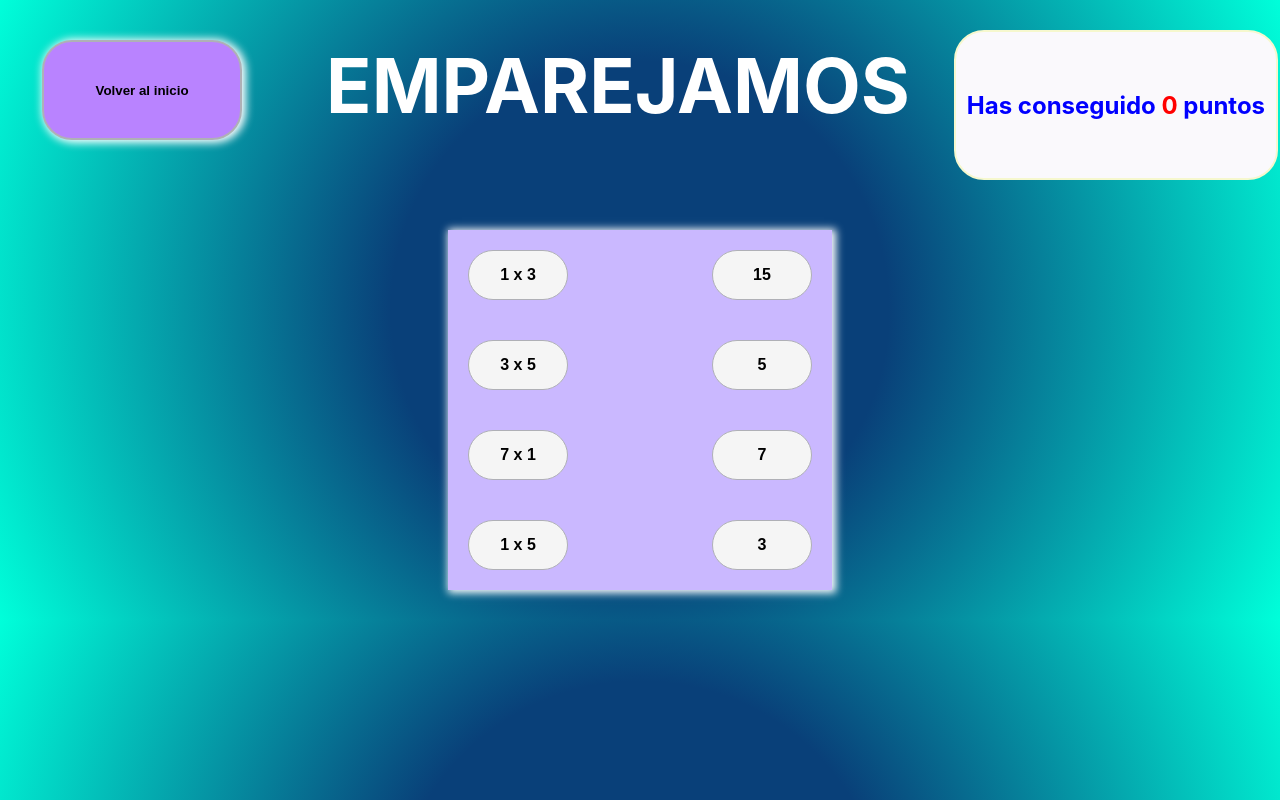
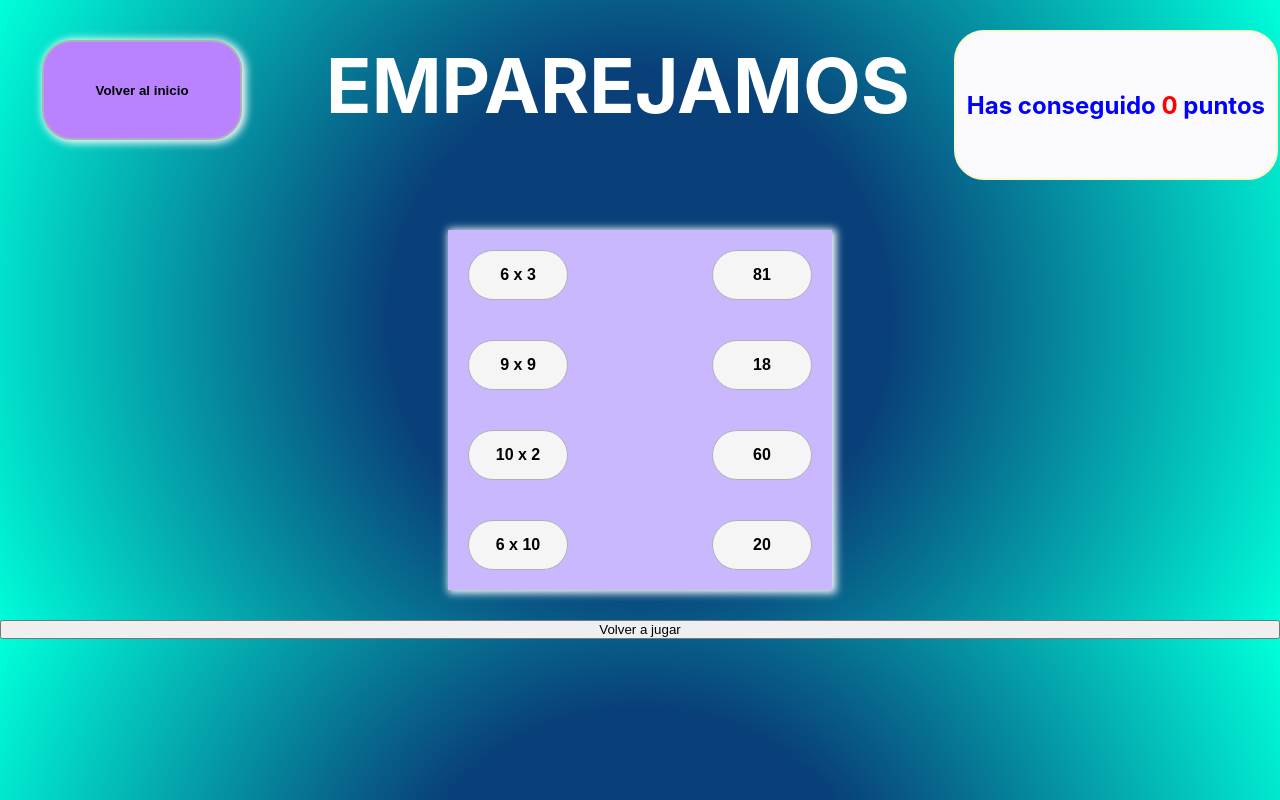
Before and after one commit to MariaJGuerrero/app-multiplicaciones, a React (Create React App) app: page /parejas in a window 1280 px wide. Built offline with nearby package versions, Linux system fonts and the light colour scheme.

Commit message:
component improvement and add restart function

```diff
--- a/src/paginas/parejas/parejas.jsx
+++ b/src/paginas/parejas/parejas.jsx
@@ -5,6 +5,7 @@ import './parejas.css'
 import { useState, useContext } from 'react';
 import puntuacionGeneral from '../../componentes/utils/contexto-marcador';
 import Marcador from '../../componentes/marcador/marcador';
+import { useEffect } from 'react';
 
 
 function getRandomIntInclusive(min, max) {
@@ -13,14 +14,17 @@ function getRandomIntInclusive(min, max) {
   return Math.floor(Math.random() * (max - min + 1) + min);
 }
 
-const operadores = [
-  { a: getRandomIntInclusive(1, 10), b: getRandomIntInclusive(1, 10) },
-  { a: getRandomIntInclusive(1, 10), b: getRandomIntInclusive(1, 10) },
-  { a: getRandomIntInclusive(1, 10), b: getRandomIntInclusive(1, 10) },
-  { a: getRandomIntInclusive(1, 10), b: getRandomIntInclusive(1, 10) },
-]
 
-const resultados = operadores.map((operador) => operador.a * operador.b)
+
+const generarOperadores = () => [
+      { a: getRandomIntInclusive(1, 10), b: getRandomIntInclusive(1, 10) },
+      { a: getRandomIntInclusive(1, 10), b: getRandomIntInclusive(1, 10) },
+      { a: getRandomIntInclusive(1, 10), b: getRandomIntInclusive(1, 10) },
+      { a: getRandomIntInclusive(1, 10), b: getRandomIntInclusive(1, 10) },
+  ]
+
+
+const generarResultados = (operadores) => operadores.map((operador) => operador.a * operador.b);
 
 const shuffle = (arr) => {
   const length = arr.length
@@ -31,14 +35,49 @@ const shuffle = (arr) => {
     arr[i] = rand
   }
 }
-shuffle(resultados);
+
+const restart = (setOperaciones, setResultados) => {
+  const operadores = generarOperadores()
+  setOperaciones(operadores)
+
+  const resultado = generarResultados(operadores)
+  console.log('restart', {operadores, resultado})
+  shuffle(resultado);
+  setResultados(resultado)
+}
+
+let operacionSeleccionada = undefined;
+const mostrarOperaciones = (operaciones) => {
+  console.log(operaciones)
+  return operaciones.map((operador,i) =>
+   <button
+     onClick={() => {
+        operacionSeleccionada = operador.a * operador.b
+
+     }}
+     className='tarjeta operacion'
+     key= {i}
+   >
+     {`${operador.a} x ${operador.b}`}
+   </button>)
+}
+
+
+
+
 
 const Parejas = () => {
 
-  const [operadoresSeleccionados, setOperadoresSeleccionados] = useState();
+  //const [operadoresSeleccionados, setOperadoresSeleccionados] = useState();
   const [resultadoValido, setResultadoValido] = useState();
+  const [operaciones, setOperaciones] = useState([]);
+  const [resultados, setResultados] = useState([]);
+
 
   const contadorPuntos = useContext(puntuacionGeneral);
+  useEffect(()=> {
+    restart(setOperaciones, setResultados)
+  }, [])
 
   return (
     <div className='contenedor-principal-parejas'>
@@ -52,24 +91,15 @@ const Parejas = () => {
       </header>
       <section className='contenedor-parejas'>
         <div className='columna-parejas-operaciones'>
-          {operadores.map((operador, i) =>
+            {mostrarOperaciones(operaciones)}
+
+
+        </div>
+        <div className='columna-parejas-resultados'>
+          {resultados.map((resultado, i) =>
             <button
               onClick={() => {
-                setOperadoresSeleccionados(operador.a * operador.b)
-                setResultadoValido(undefined)
-              }}
-              className='tarjeta operacion'
-              key= {i}
-            >
-              {`${operador.a} x ${operador.b}`}
-            </button>)
-          }
-        </div>
-        <div className='columna-parejas-resultados'>
-          {resultados.map((resultado) =>
-            <button
-              onClick={() => {
-                const esValido = operadoresSeleccionados === resultado
+                const esValido = operacionSeleccionada === resultado
                 setResultadoValido(esValido);
                 if (esValido){
                   contadorPuntos.sumarPuntos()
@@ -78,7 +108,7 @@ const Parejas = () => {
                 }
               } }
               className='tarjeta resultado'
-              key= {resultado}
+              key= {i}
             >
               {resultado}
             </button>)
@@ -89,8 +119,11 @@ const Parejas = () => {
               {resultadoValido ? 'Bien hecho!' : undefined}
               {resultadoValido === false ? 'no, no, no, no, no' : undefined}
           </h3>
+          <button onClick={() => restart(setOperaciones, setResultados)}>Volver a jugar</button>
     </div>
   )
 }
 
+
+
 export default Parejas;
```
